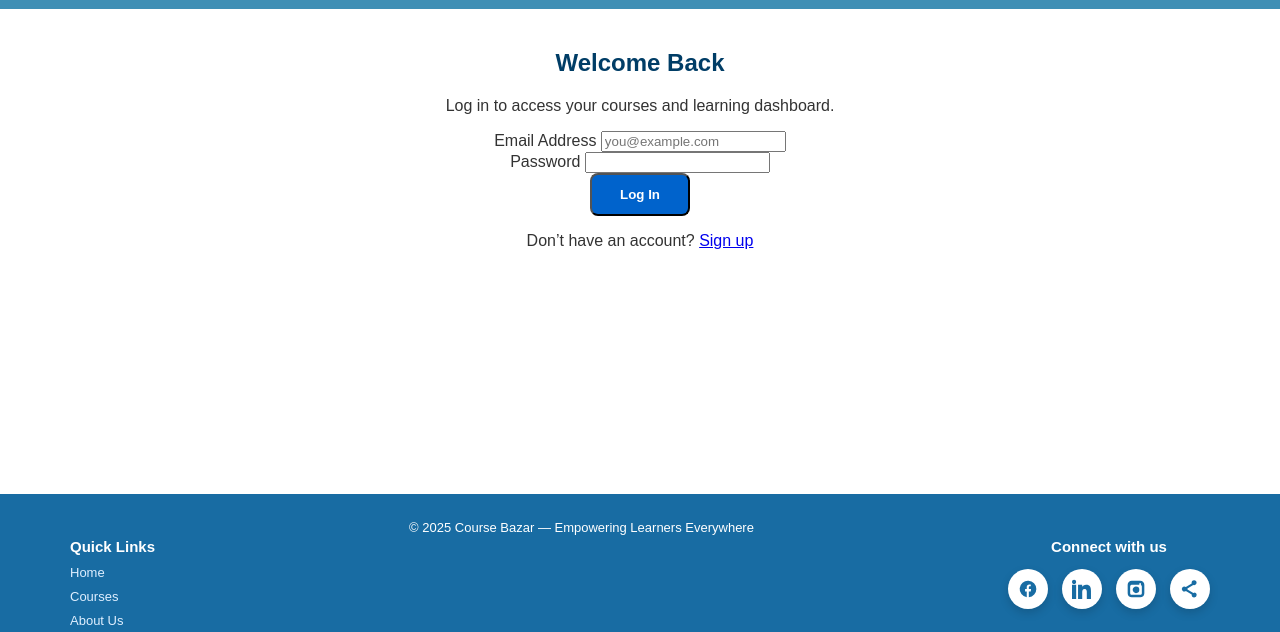
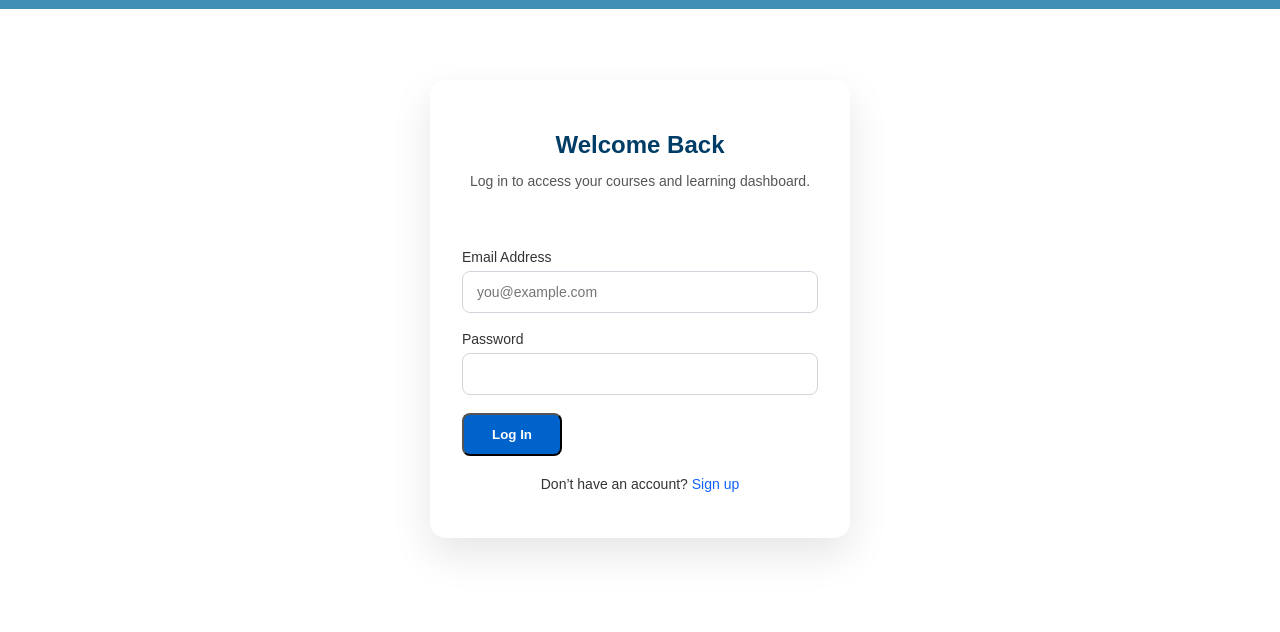
Before and after one commit to Binaya252/course_bazar, a plain HTML site: page login.html in a window 1280 px wide. Shown: the part 75-707 px from the top of the page. Drawn offline with Linux system fonts and the light colour scheme.

Commit message:
Update login.html with new styles and structure

```diff
--- a/login.html
+++ b/login.html
@@ -6,6 +6,8 @@
   <meta name="viewport" content="width=device-width, initial-scale=1.0" />
   <title>Login | Course Bazar</title>
 <link href="https://cdnjs.cloudflare.com/ajax/libs/font-awesome/6.0.0-beta3/css/all.min.css" rel="stylesheet">
+    <link rel="stylesheet" href="css/login.css" />
+
   <link rel="stylesheet" href="css/style.css" />
   <link rel="stylesheet" href="css/headerFooter.css" />
 </head>
```
